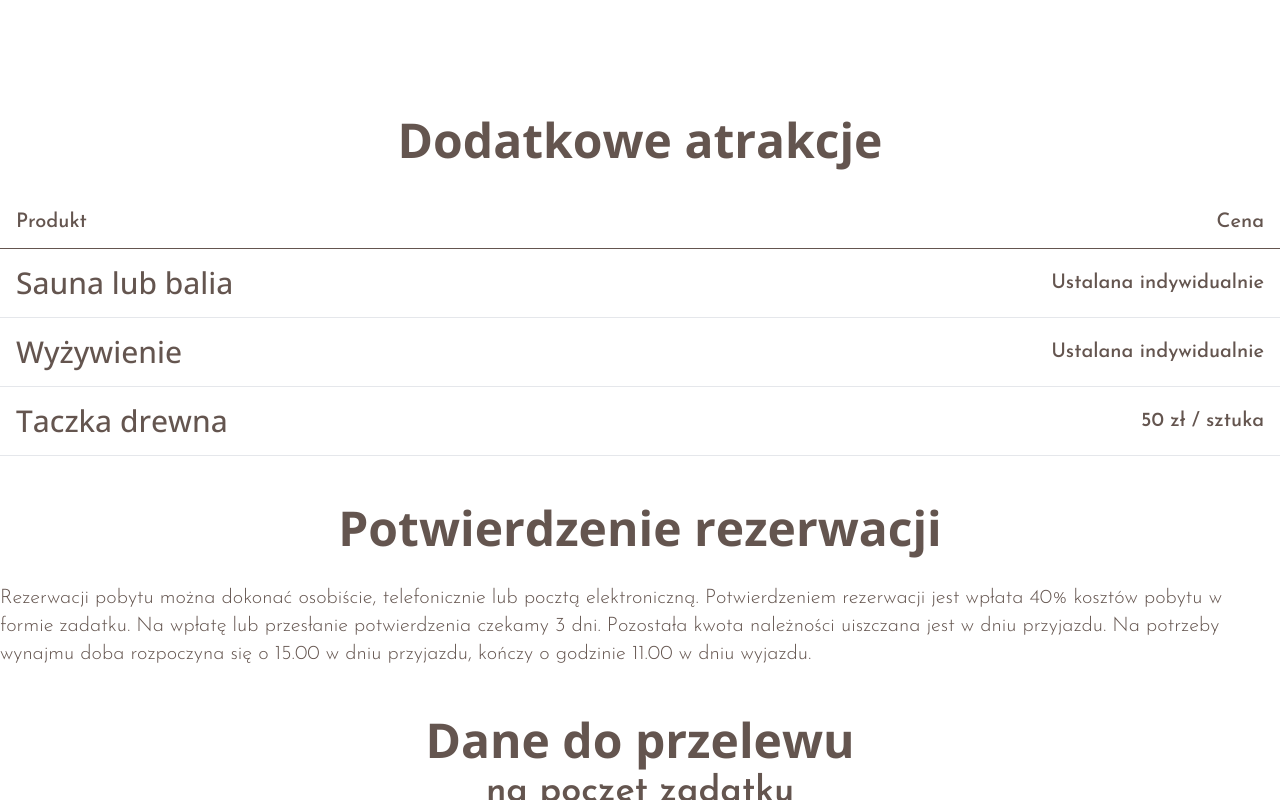
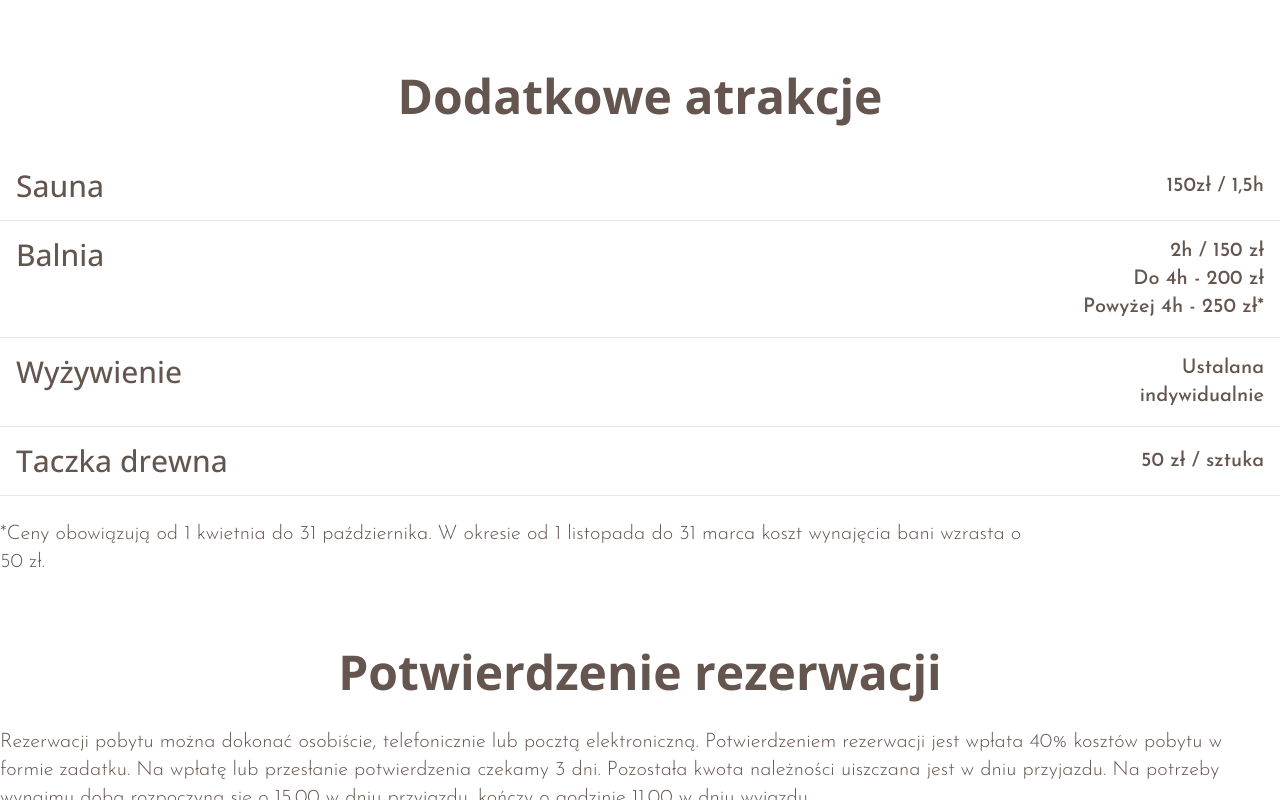
Before and after one commit to fn-jakubkarp/stanica-podkowa, a React (Vite) app: page /cennik in a window 1280 px wide. Shown: the part 1541-2341 px from the top of the page. Built offline with nearby package versions, Linux system fonts and the light colour scheme.

Commit message:
post review fixses 2 (delete unwanted content)

```diff
--- a/src/components/UI/DetailedPriceList/DetailedPriceList.tsx
+++ b/src/components/UI/DetailedPriceList/DetailedPriceList.tsx
@@ -6,29 +6,31 @@ export default function DetailedPriceList() {
       </h3>
       <div className="overflow-x-auto">
         <table className="w-full table-auto border-collapse">
-          <thead>
-            <tr className="border-b border-text-DARK">
-              <th className="px-4 py-3 text-left font-medium text-text-DARK">
-                Produkt
-              </th>
-
-              <th className="px-4 py-3 text-right font-medium text-text-DARK">
-                Cena
-              </th>
-            </tr>
-          </thead>
+          <thead></thead>
           <tbody>
             <tr className="border-b border-gray-200 ">
               <td className="flex items-center gap-4 px-4 py-4">
                 <div>
-                  <h3 className="text-base font-medium sm:text-3xl">
-                    Sauna lub balia
-                  </h3>
+                  <h3 className="text-base font-medium sm:text-3xl">Sauna</h3>
+                </div>
+              </td>
+
+              <td className="px-4 py-4 text-right font-medium">150zł / 1,5h</td>
+            </tr>
+            <tr className="border-b border-gray-200 ">
+              <td className="flex items-center gap-4 px-4 py-4">
+                <div>
+                  <h3 className="text-base font-medium sm:text-3xl">Balnia</h3>
                 </div>
               </td>
 
               <td className="px-4 py-4 text-right font-medium">
-                Ustalana indywidualnie
+                2h / 150 zł
+                <br />
+                Do 4h - 200 zł
+                <br />
+                Powyżej 4h - 250 zł*
+                <br />
               </td>
             </tr>
             <tr className="border-b border-gray-200 ">
@@ -58,6 +60,10 @@ export default function DetailedPriceList() {
               </td>
             </tr>
           </tbody>
+          <p className="defaultPaddings">
+            *Ceny obowiązują od 1 kwietnia do 31 października. W okresie od 1
+            listopada do 31 marca koszt wynajęcia bani wzrasta o 50 zł.{" "}
+          </p>
         </table>
       </div>
     </div>
--- a/src/components/UI/ScrollGallery/ScrollGallery.tsx
+++ /dev/null
@@ -1,102 +0,0 @@
-// Swiper imports
-import { Autoplay, Mousewheel, Pagination } from "swiper/modules";
-import { Swiper, SwiperSlide } from "swiper/react";
-
-import "../../../styles/main.css";
-
-import "swiper/css";
-import "swiper/css/mousewheel";
-import "swiper/css/pagination";
-
-import grill from "../../../assets/grill.jpg";
-import imprezy from "../../../assets/imprezy.jpg";
-import konie from "../../../assets/konie.jpg";
-import noclegi from "../../../assets/noclegi.jpg";
-import paintball from "../../../assets/paintball.jpg";
-import sauna from "../../../assets/sauna.jpg";
-
-// Custom card component
-import Card from "../Card/Card";
-import { CardType } from "../Card/CardType";
-
-const ScrollGallery = () => {
-  return (
-    <>
-      <div className="relative my-8 h-1/2 w-full px-4 md:w-1/2">
-        <Swiper
-          direction={"horizontal"}
-          slidesPerView={"auto"}
-          spaceBetween={30}
-          mousewheel={true}
-          loop={true}
-          pagination={{
-            clickable: true,
-          }}
-          autoplay={{
-            delay: 2500,
-            disableOnInteraction: false,
-          }}
-          style={{
-            // @ts-expect-error
-            "--swiper-pagination-color": "#fff",
-          }}
-          modules={[Mousewheel, Autoplay, Pagination]}
-          className="mySwiper h-full w-full rounded-md px-4"
-        >
-          {cards.map((card) => (
-            <SwiperSlide key={card.id}>
-              <Card card={card} />
-            </SwiperSlide>
-          ))}
-        </Swiper>
-      </div>
-    </>
-  );
-};
-
-export default ScrollGallery;
-
-const cards: CardType[] = [
-  {
-    url: grill,
-    title: "Grill",
-    alt: "Grill",
-    text: "Rozkoszuj się soczystymi grillowanymi potrawami w naszym ogrodzie!",
-    id: 1,
-  },
-  {
-    url: imprezy,
-    title: "Imprezy",
-    alt: "Imprezy",
-    text: "Organizujemy niezapomniane imprezy i wydarzenia w malowniczej scenerii.",
-    id: 2,
-  },
-  {
-    url: konie,
-    title: "Konie",
-    alt: "Konie",
-    text: "Odkryj piękno natury podczas jazdy konnej z naszymi doświadczonymi instruktorami.",
-    id: 3,
-  },
-  {
-    url: noclegi,
-    title: "Noclegi",
-    alt: "Noclegi",
-    text: "Oferujemy komfortowe noclegi w przytulnych pokojach z widokiem na naturę.",
-    id: 4,
-  },
-  {
-    url: sauna,
-    title: "Sauna",
-    alt: "Sauna",
-    text: "Zrelaksuj się w naszej autentycznej fińskiej banii i saunie, odprężając ciało i umysł",
-    id: 5,
-  },
-  {
-    url: paintball,
-    title: "Paintball",
-    alt: "Paintball",
-    text: "Adrenalina i zabawa czekają na Ciebie na naszym polu do paintballa",
-    id: 6,
-  },
-];
--- a/src/pages/PriceList.tsx
+++ b/src/pages/PriceList.tsx
@@ -37,10 +37,6 @@ const PriceList: React.FC = () => {
           120m2, który wynajmowany jest w całości na wyłączność. Do Waszej
           dyspozycji oddajemy również pokoje gościnne w drugim budynku.
         </p>
-        <p>
-          Nowy dom posiada 4 odrębne sypialnie, każda wyposażona w osobną
-          łazienkę
-        </p>
       </div>
 
       <RoomsPriceList />
```
